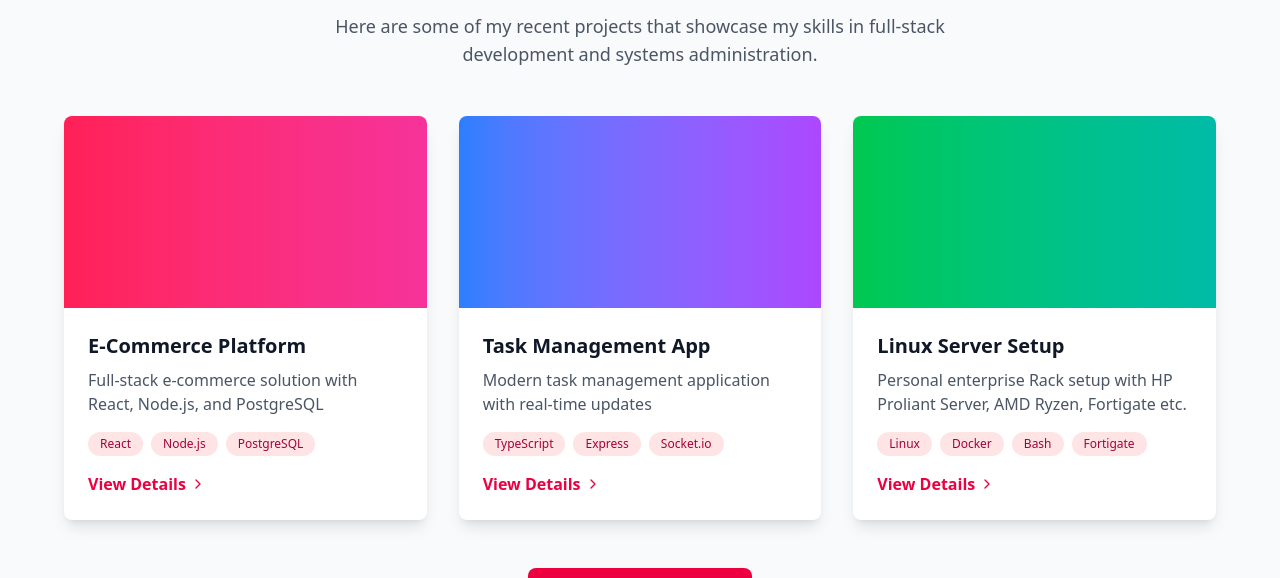
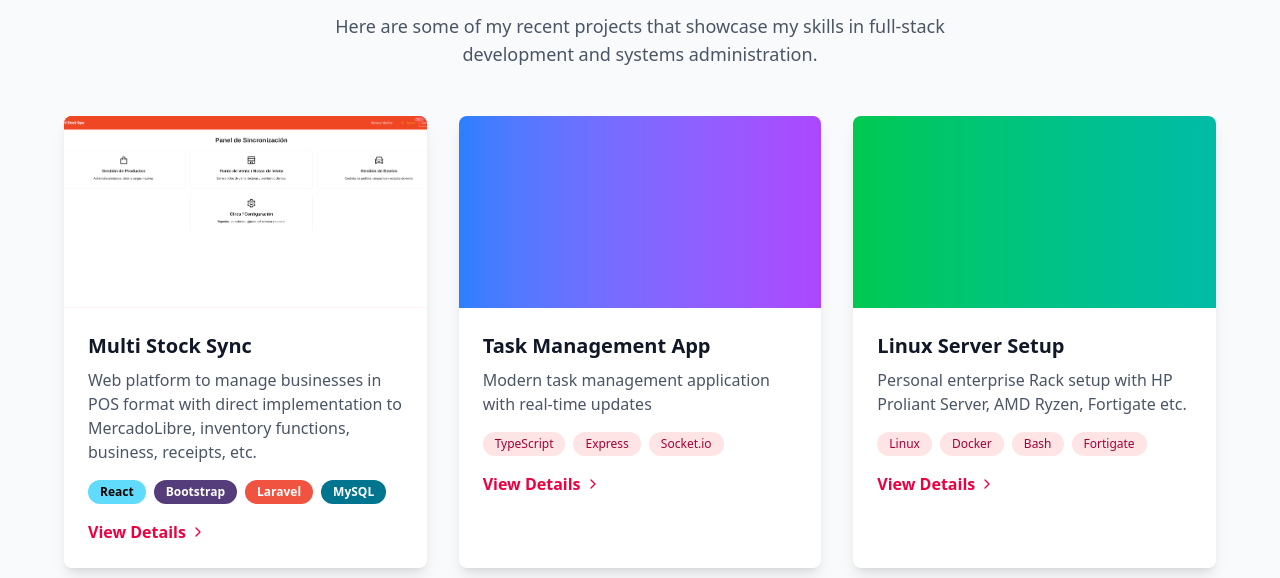
Before and after one commit to AstronautMarkus/astronautmarkus-portfolio, a React (Vite) app in the folder astronautmarkus/: page / in a window 1280 px wide. Shown: the part 1667-2245 px from the top of the page. Built offline with nearby package versions, Linux system fonts and the light colour scheme; no server answers.

Commit message:
feat: add Multi Stock Sync project with image and updated description in home section

```diff
--- a/astronautmarkus/src/pages/home/home.tsx
+++ b/astronautmarkus/src/pages/home/home.tsx
@@ -6,6 +6,8 @@ import { Github, Linkedin, Mail, Rocket, Twitter, Instagram, ChevronRight } from
 import { motion } from "framer-motion";
 
 import LastPosts from "./components/LastPosts";
+
+import MultiStockSync from "../../assets/img/projects/multi-stock-sync.png";
 
 function Home() {
     return (
@@ -246,17 +248,24 @@ function Home() {
                             animate={{ opacity: 1, scale: 1 }}
                             transition={{ duration: 0.5, delay: 0.3 }}
                         >
-                            <div className="h-48 bg-gradient-to-r from-rose-500 to-pink-500"></div>
+                            <div className="h-48 bg-gradient-to-r from-rose-500 to-pink-500">
+                                <img
+                                    src={MultiStockSync}
+                                    alt="Multi Stock Sync"
+                                    className="w-full h-full object-cover pointer-events-none"
+                                />
+                            </div>
                             <div className="p-6">
-                                <h3 className="text-xl font-bold text-gray-900 mb-2">E-Commerce Platform</h3>
-                                <p className="text-gray-600 mb-4">Full-stack e-commerce solution with React, Node.js, and PostgreSQL</p>
+                                <h3 className="text-xl font-bold text-gray-900 mb-2">Multi Stock Sync</h3>
+                                <p className="text-gray-600 mb-4">Web platform to manage businesses in POS format with direct implementation to MercadoLibre, inventory functions, business, receipts, etc.</p>
                                 <div className="flex flex-wrap gap-2 mb-4">
-                                    <span className="px-3 py-1 bg-rose-100 text-rose-800 text-xs rounded-full">React</span>
-                                    <span className="px-3 py-1 bg-rose-100 text-rose-800 text-xs rounded-full">Node.js</span>
-                                    <span className="px-3 py-1 bg-rose-100 text-rose-800 text-xs rounded-full">PostgreSQL</span>
+                                    <span className="px-3 py-1 bg-[#61DBFB] text-black text-xs font-semibold rounded-full">React</span>
+                                    <span className="px-3 py-1 bg-[#553c7b] text-white text-xs font-semibold rounded-full">Bootstrap</span>
+                                    <span className="px-3 py-1 bg-[#F05340] text-white text-xs font-semibold rounded-full">Laravel</span>
+                                    <span className="px-3 py-1 bg-[#00758f] text-white text-xs font-semibold rounded-full">MySQL</span>
                                 </div>
                                 <Link
-                                    to="/projects"
+                                    to="/projects/multi-stock-sync"
                                     className="text-rose-600 font-semibold hover:text-rose-800 transition flex items-center gap-1"
                                 >
                                     View Details
```
Also changed, not shown: astronautmarkus/src/assets/img/projects/multi-stock-sync.png (added).
